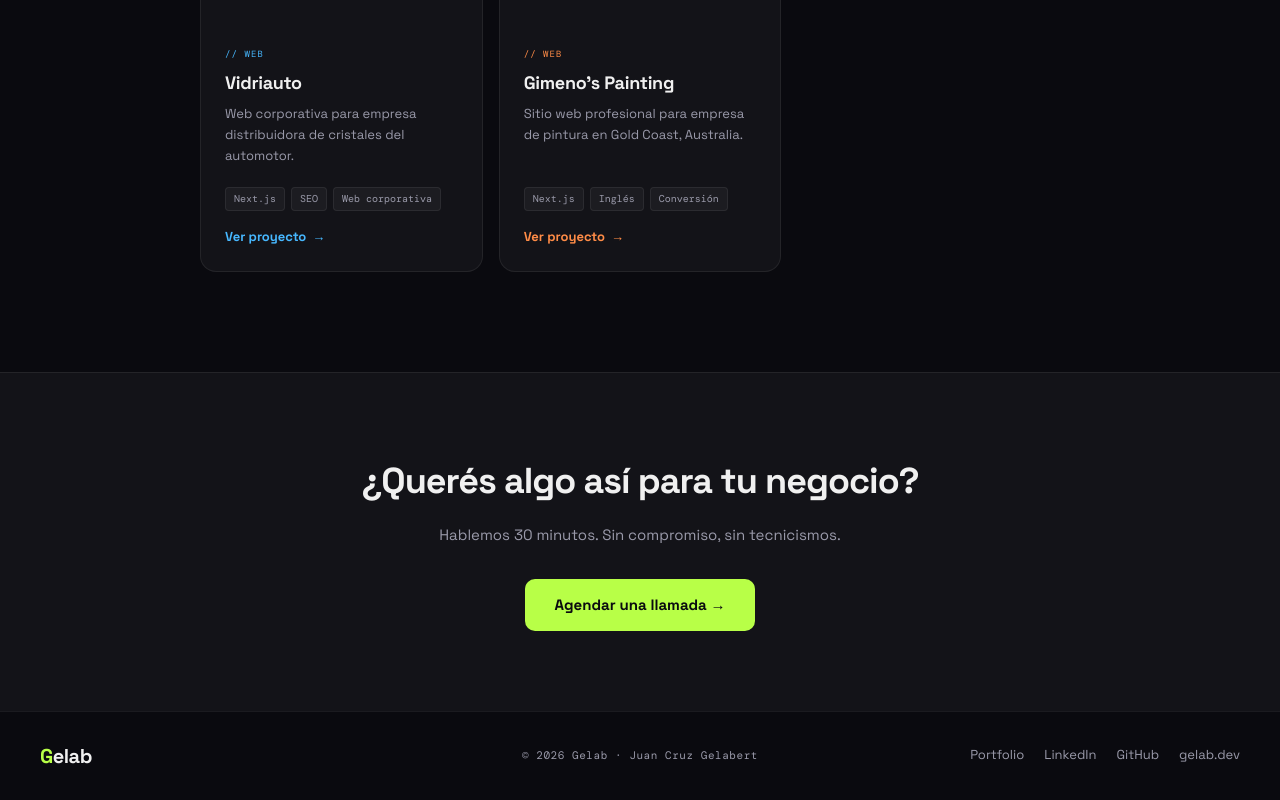
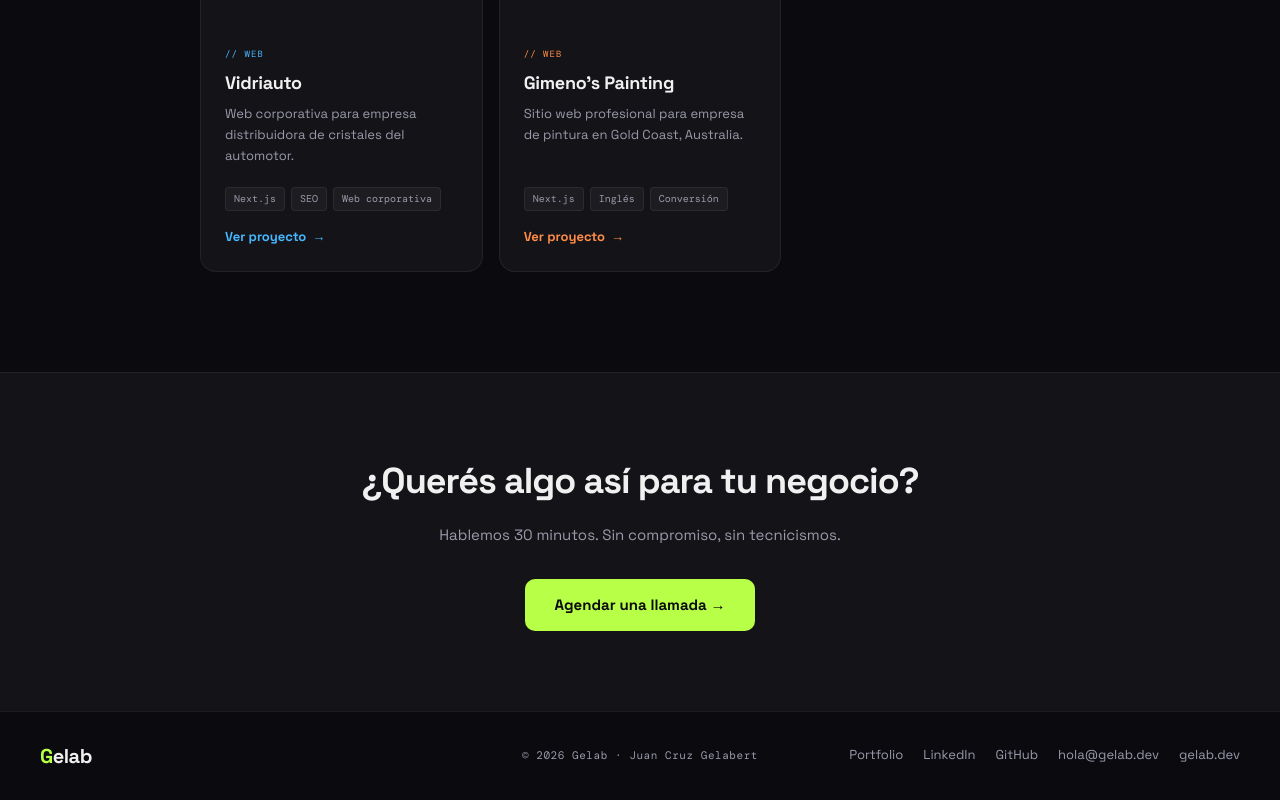
Before and after one commit to Gelab-dev/Gelab-web, a Next.js app: page /portfolio in a window 1280 px wide. Shown: the part 1194-1994 px from the top of the page. Built offline with nearby package versions, Linux system fonts and the light colour scheme; a web font is replaced by a local one.

Commit message:
añadida direccion de email

```diff
--- a/src/components/ui/Footer.tsx
+++ b/src/components/ui/Footer.tsx
@@ -31,6 +31,14 @@ export default function Footer() {
           >
             GitHub
           </a>
+          <a
+            href="mailto:hola@gelab.dev"
+            target="_blank"
+            rel="noopener noreferrer"
+            className={styles.link}
+          >
+            hola@gelab.dev
+          </a>
           <a href="https://gelab.dev" className={styles.link}>gelab.dev</a>
         </div>
       </footer>
```
